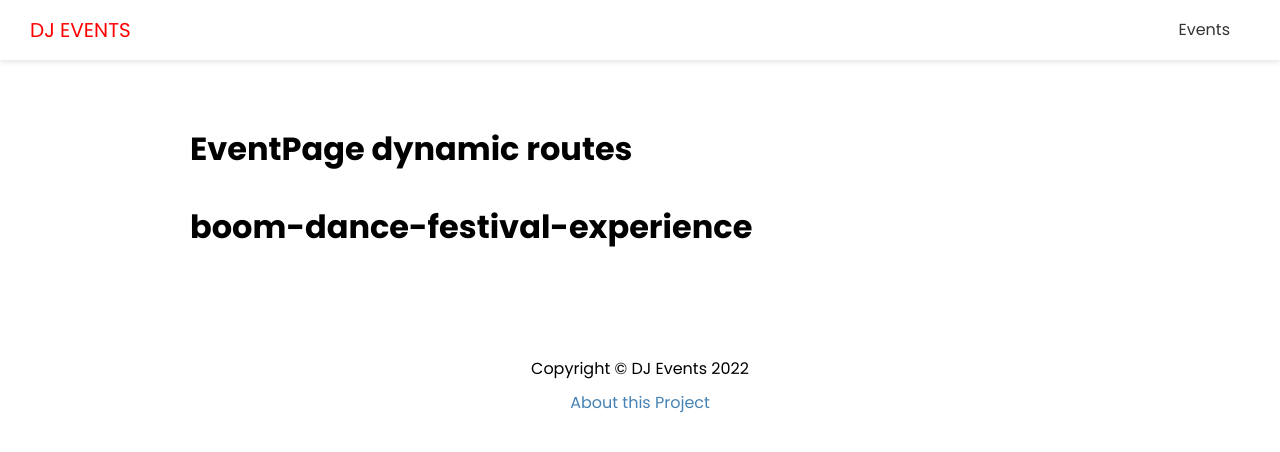
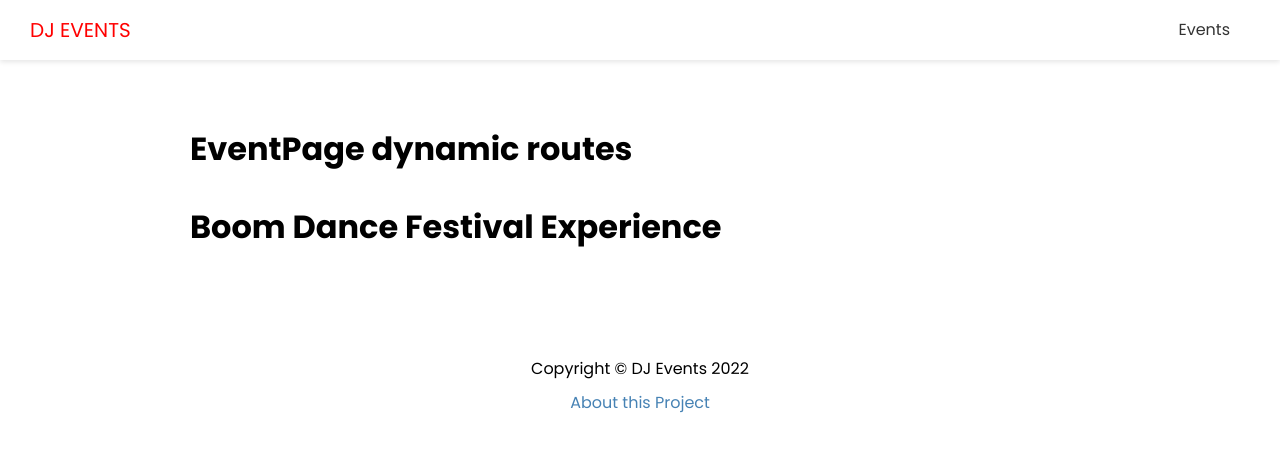
Before and after one commit to Zeeshnhmd/dj-events-nextjs, a Next.js app: page /events/boom-dance-festival-experience in a window 1280 px wide. Shown: the top 452 px of the page. Built offline with nearby package versions, Linux system fonts and the light colour scheme; no server answers.

Commit message:
f2_e4 using getServerSideProps to get the single slug

```diff
--- a/pages/events/[id].js
+++ /dev/null
@@ -1,16 +0,0 @@
-import React from "react";
-import { useRouter } from "next/router";
-import Layout from "../../components/Layout/Layout";
-
-export default function EventPage() {
-  const router = useRouter();
-  console.log(router);
-
-  return (
-    <Layout>
-      <h1>EventPage dynamic routes</h1>
-      {/* we are using here (id) in router because we have name the file (id) if we have named the file (slug) then we have used (slug) */}
-      <h1>{router.query.id}</h1>
-    </Layout>
-  );
-}
--- /dev/null
+++ b/pages/events/[slug].js
@@ -0,0 +1,50 @@
+import React from "react";
+import { useRouter } from "next/router";
+import Layout from "../../components/Layout/Layout";
+import { API_URL } from "config";
+
+export default function EventPage({ events }) {
+	const router = useRouter();
+	console.log(router);
+
+	return (
+		<Layout>
+			<h1>EventPage dynamic routes</h1>
+			{/* we are using here (id) in router because we have name the file (id) if we have named the file (slug) then we have used (slug) */}
+			{/* <h1>{router.query.id}</h1> */}
+			<h1>{events.name}</h1>
+		</Layout>
+	);
+}
+
+/**
+ * * fetching a single slug using getServerSideProps [recommended]
+ */
+
+export async function getServerSideProps({ query: { slug } }) {
+	const res = await fetch(`${API_URL}/api/events/${slug}`);
+	const events = await res.json();
+	return { props: { events: events[0] } };
+}
+
+/**
+ * * we can also fetch a single slug using getStaticPaths and getStaticProps [notRecommended]
+ */
+
+// export async function getStaticPaths() {
+// 	const res = await fetch(`${API_URL}/api/events`);
+// 	const staticPathsEvents = await res.json();
+
+// 	const paths = staticPathsEvents.map((staticPathsEvent) => ({
+// 		params: { slug: staticPathsEvent.slug },
+// 	}));
+
+// 	return { paths, fallback: true };
+// }
+
+// export async function getStaticProps({ params: { slug } }) {
+// 	const res = await fetch(`${API_URL}/api/events/${slug}`);
+// 	const staticPropsEvents = await res.json();
+
+// 	return { props: { singleEvent: staticPropsEvents[0], revalidate: 1 } };
+// }
```
